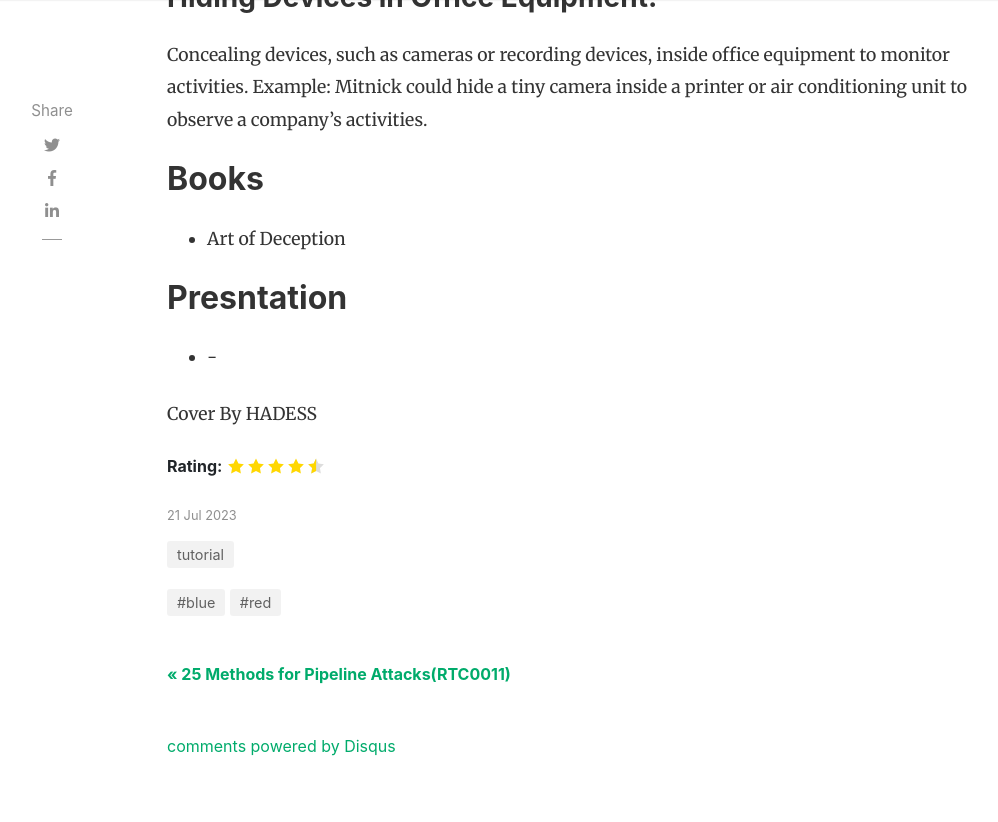
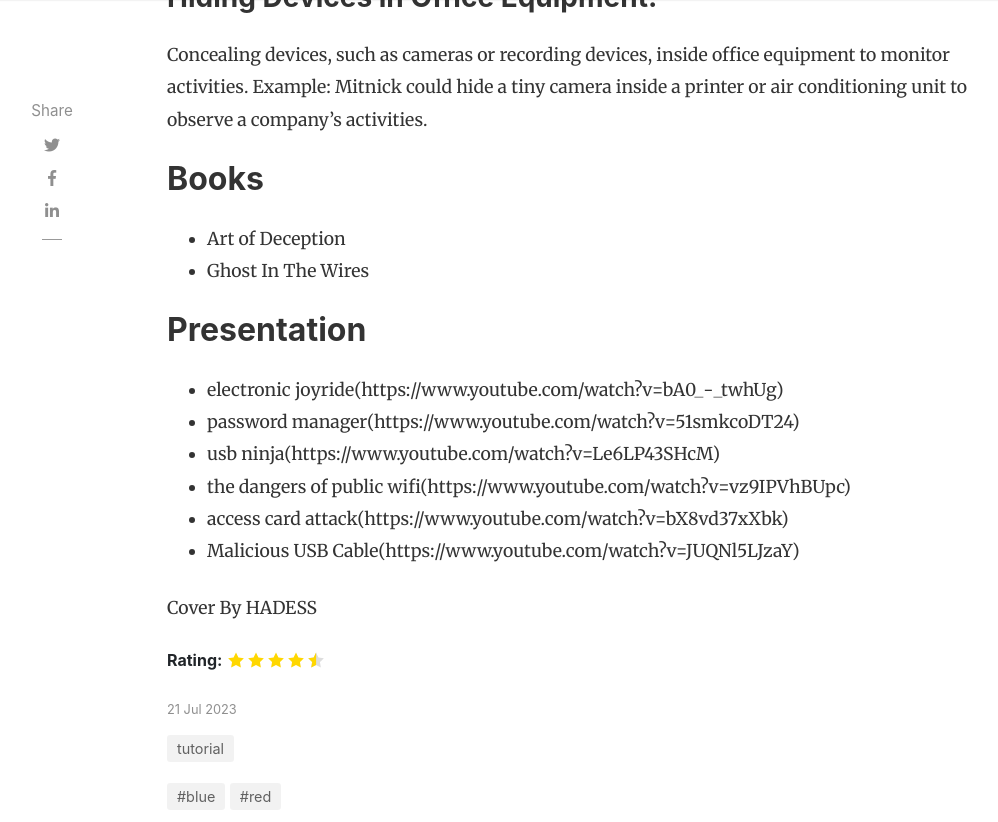
Before and after one commit to redteamrecipe/redteamrecipe.github.io, a Jekyll site: the page built from _posts/2023-07-21-Kevin-Mitnick-Lessons.md, in a window 1280 px wide and 900 px high, scrolled down 16972 px, cut to the strip 0-822 px from the top of the window. Shown: the whole strip, without its empty margins (118-1116 px from the left). Built offline with Jekyll 4.4.1, drawn with Linux system fonts in a browser that asks for light colours; nearby versions of some CDN libraries; comment, search, counter and statistics services are not loaded.

Commit message:
Update 2023-07-21-Kevin-Mitnick-Lessons.md

```diff
--- a/_posts/2023-07-21-Kevin-Mitnick-Lessons.md
+++ b/_posts/2023-07-21-Kevin-Mitnick-Lessons.md
@@ -419,15 +419,21 @@
 Concealing devices, such as cameras or recording devices, inside office equipment to monitor activities. Example: Mitnick could hide a tiny camera inside a printer or air conditioning unit to observe a company's activities.
 
 
-
 ## Books
 
 * Art of Deception
+* Ghost In The Wires
 
 
-## Presntation
+## Presentation
 
-* -
+* electronic joyride(https://www.youtube.com/watch?v=bA0_-_twhUg)
+* password manager(https://www.youtube.com/watch?v=51smkcoDT24)
+* usb ninja(https://www.youtube.com/watch?v=Le6LP43SHcM)
+* the dangers of public wifi(https://www.youtube.com/watch?v=vz9IPVhBUpc)
+* access card attack(https://www.youtube.com/watch?v=bX8vd37xXbk)
+* Malicious USB Cable(https://www.youtube.com/watch?v=JUQNl5LJzaY)
+
 
 
 Cover By HADESS
```
